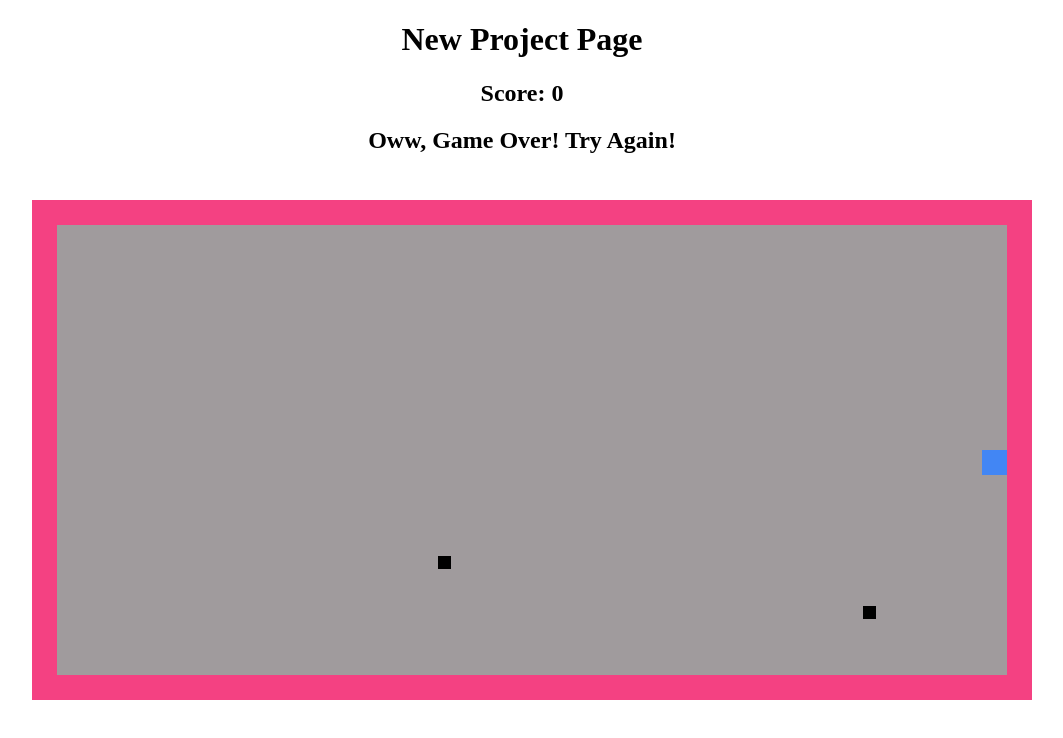
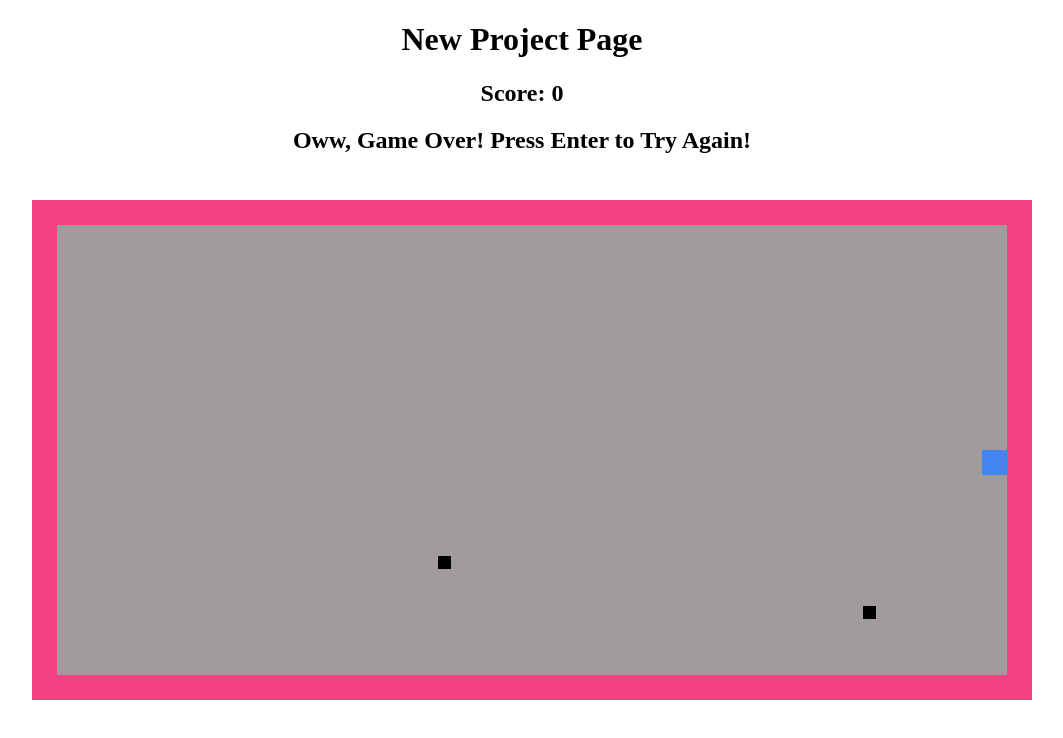
Before and after one commit to epalaz/crowdProgrammingProject-5, a plain HTML site: page index.html in a window 1280 px wide. Shown: the whole page, without its empty margins (118-1181 px from the left). Drawn offline with nearby package versions, Linux system fonts and the light colour scheme.

Commit message:
last version

```diff
--- a/index.html
+++ b/index.html
@@ -384,7 +384,7 @@
 					if(gameOver){
 						if(gameLimit > score){
 							//try again button
-							$("#gameStatus").html("Oww, Game Over! Try Again!");
+							$("#gameStatus").html("Oww, Game Over! Press Enter to Try Again!");
 							tryAgain = true;
 							gameOver = false;
 						}else{
```
